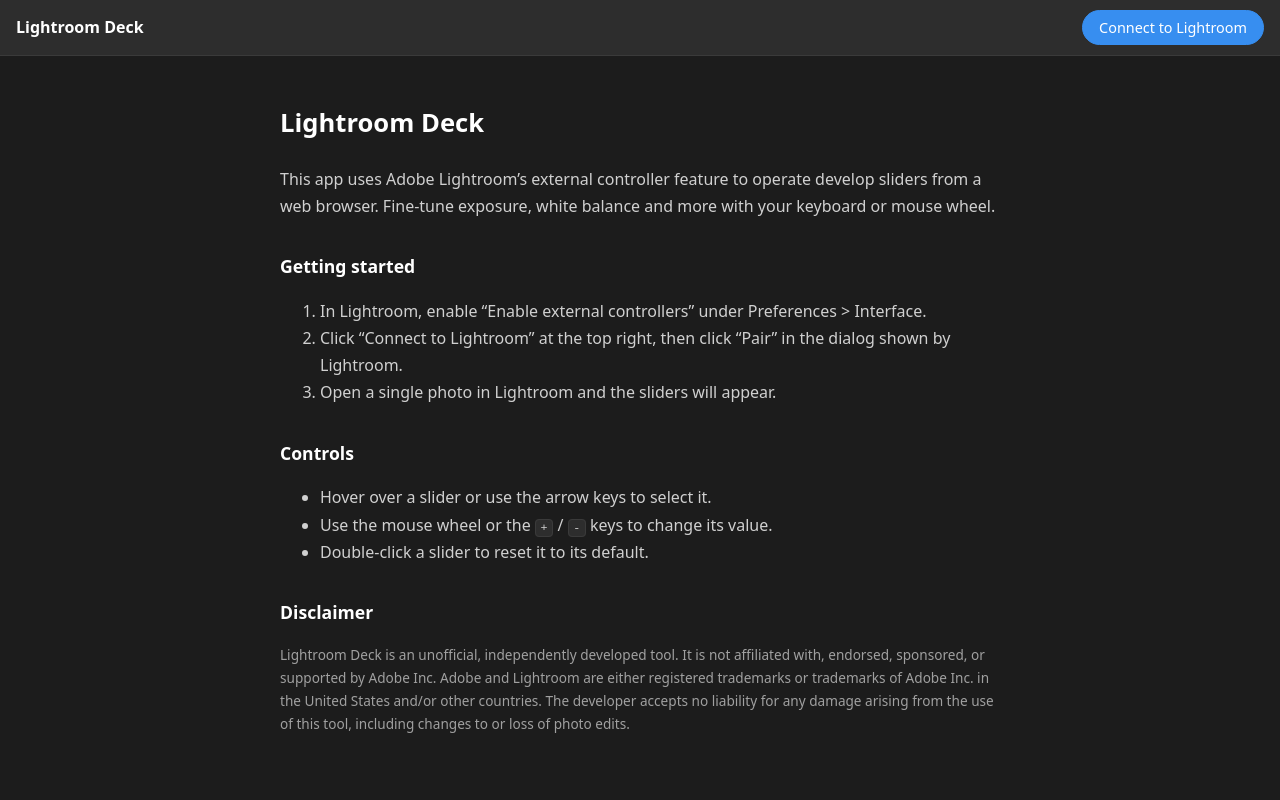
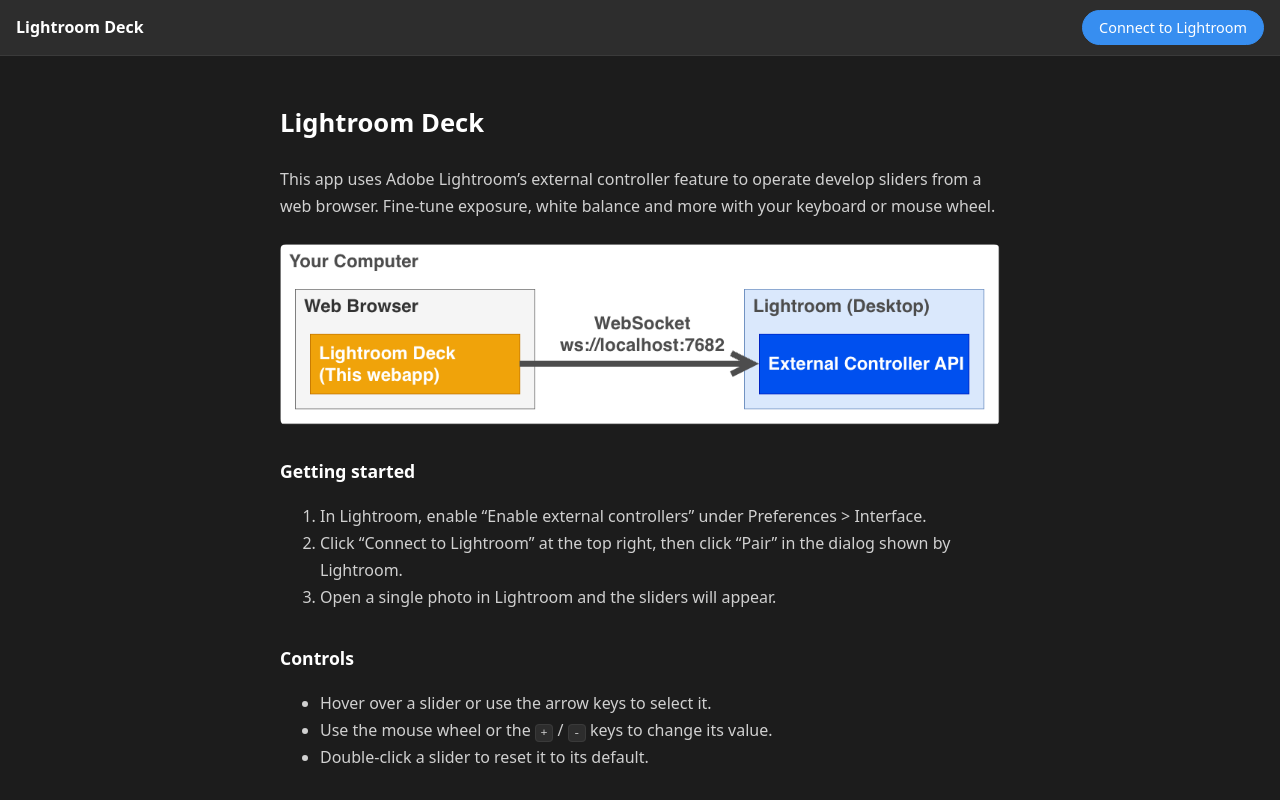
Before and after one commit to hoto17296/lightroom-deck, a React (Vite) app: page / in a window 1280 px wide. Shown: the top 800 px of the page. Built offline with nearby package versions, Linux system fonts and the light colour scheme; no server answers.

Commit message:
architecture image

```diff
--- a/src/App.module.css
+++ b/src/App.module.css
@@ -112,6 +112,14 @@
   font-size: 0.9em;
 }
 
+.diagram {
+  display: block;
+  max-width: 100%;
+  height: auto;
+  margin: 1.5rem auto;
+  border-radius: 6px;
+}
+
 .disclaimer {
   font-size: 0.85rem;
   color: var(--text-muted);
--- a/src/App.tsx
+++ b/src/App.tsx
@@ -1,5 +1,6 @@
 import { lang, messages, t } from "./i18n.ts";
 import { ParamGrid } from "./ParamGrid.tsx";
+import diagramUrl from "./public/architecture.drawio.png";
 import { useLightroom } from "./useLightroom.ts";
 
 import styles from "./App.module.css";
@@ -14,6 +15,11 @@ function Intro() {
           の「外部コントローラー」機能を使って、現像スライダーをブラウザから操作するためのツールです。
           キーボードやマウスホイールで、露光量や色温度などを細かく調整できます。
         </p>
+        <img
+          className={styles.diagram}
+          src={diagramUrl}
+          alt="構成図: このコンピューター上で、Web ブラウザ内の Lightroom Deck が WebSocket（ws://localhost:7682）で Lightroom デスクトップ版の外部コントローラー API に接続する"
+        />
         <h2>使い方</h2>
         <ol>
           <li>
@@ -51,6 +57,11 @@ function Intro() {
         This app uses Adobe Lightroom’s external controller feature to operate develop sliders from
         a web browser. Fine-tune exposure, white balance and more with your keyboard or mouse wheel.
       </p>
+      <img
+        className={styles.diagram}
+        src={diagramUrl}
+        alt="Architecture: on your computer, Lightroom Deck in the web browser connects over WebSocket (ws://localhost:7682) to the External Controller API of Lightroom (desktop)"
+      />
       <h2>Getting started</h2>
       <ol>
         <li>
```
Also changed, not shown: .devcontainer/devcontainer.json, src/public/architecture.drawio.png (added).
